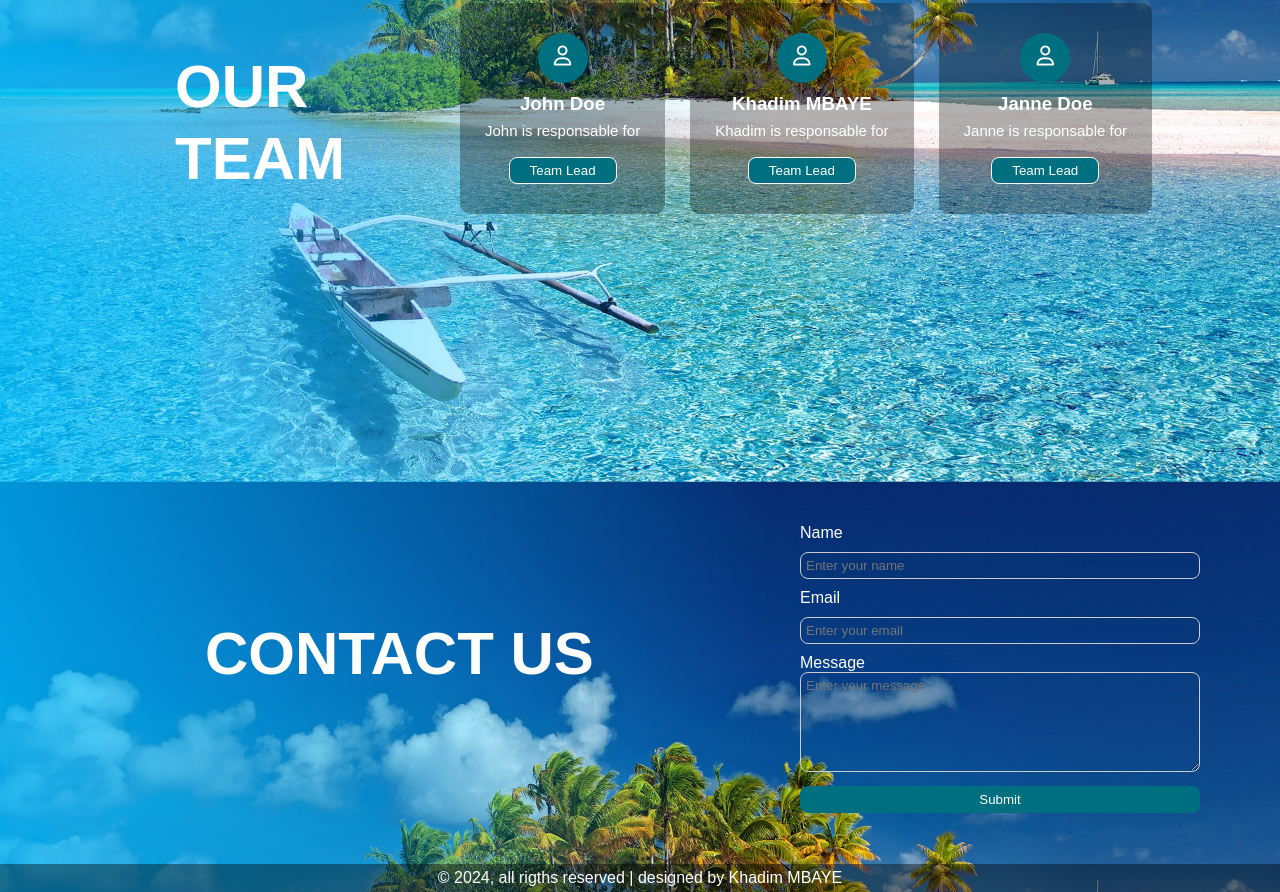
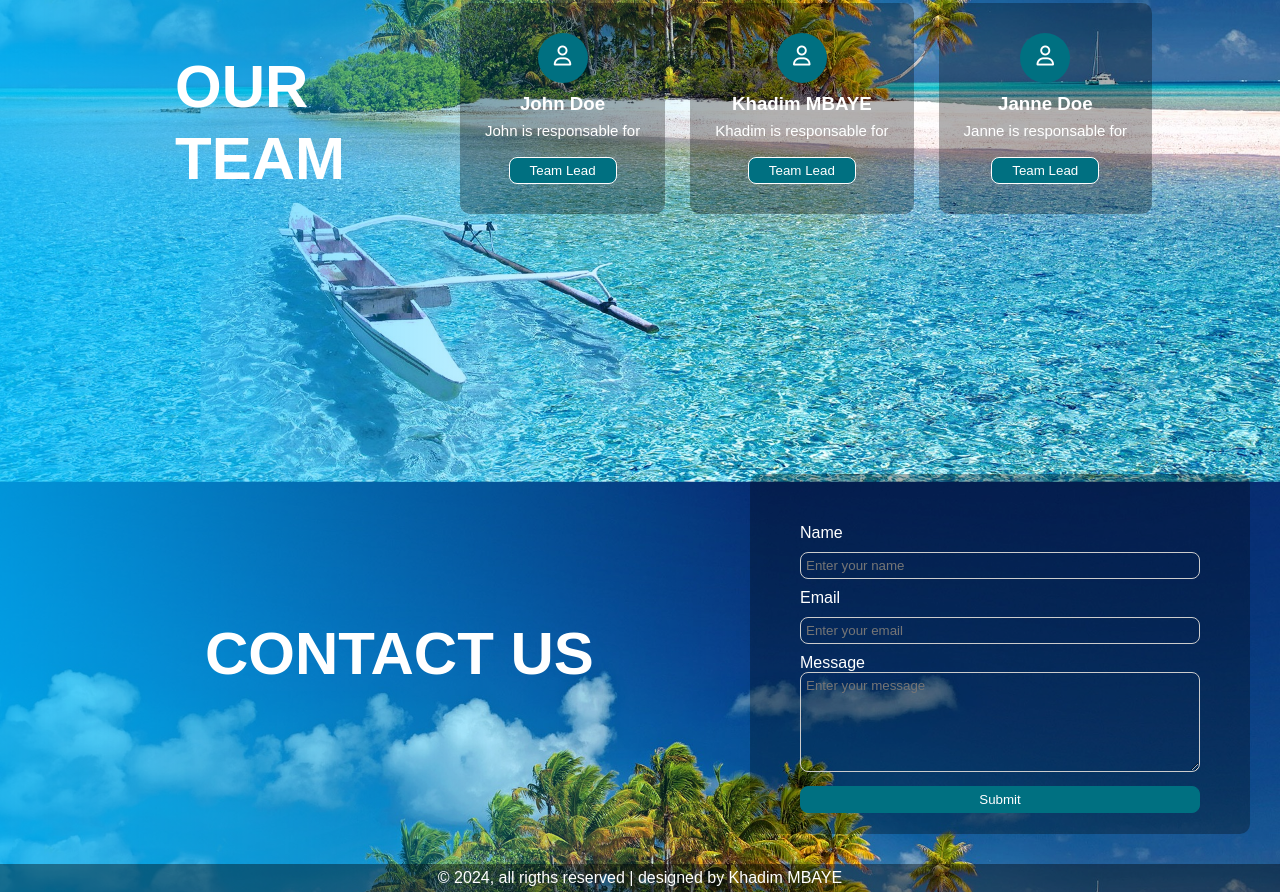
Before and after one commit to khadimmbaye0/FINAL_JS_PROJECT_COURSERA_IBM_FORMATION, a plain HTML site: page index.html in a window 1280 px wide. Shown: the part 1217-2109 px from the top of the page. Drawn offline with Linux system fonts and the light colour scheme.

Commit message:
form background

```diff
--- a/assets/CSS/style.css
+++ b/assets/CSS/style.css
@@ -293,6 +293,7 @@ form {
     width: 500px;
     height: 360px;
     border-radius: 10px;
+    background: rgba(0, 0, 0, 0.3);
 }
 
 #form label {
```
